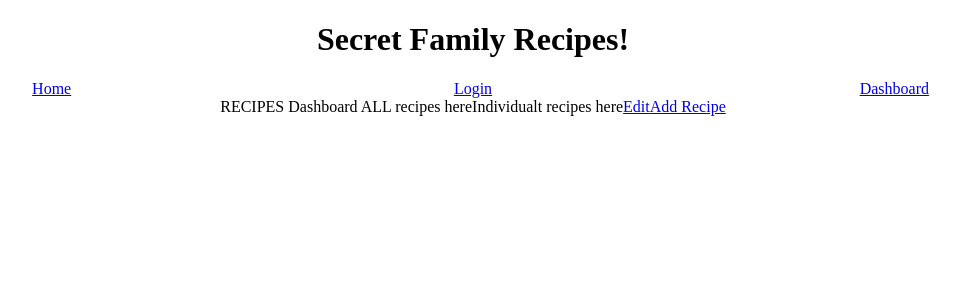
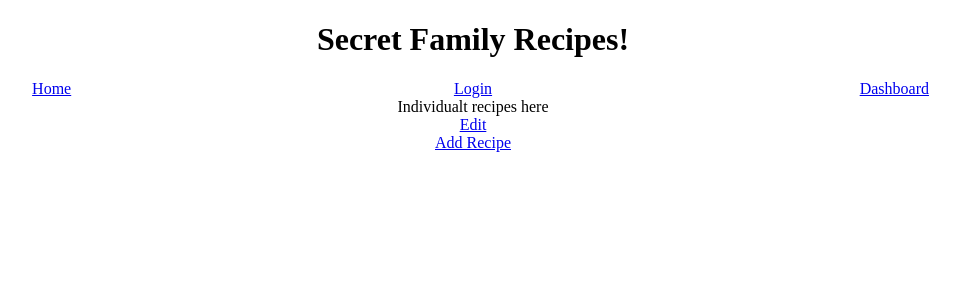
Before and after one commit to bw-secret-family-recipes-4/Front-End, a React (Create React App) app in the folder family-recipes/: page /dashboard in a window 1280 px wide. Shown: the top 300 px of the page, without its empty margins (167-1127 px from the left). Built offline with nearby package versions, Linux system fonts and the light colour scheme.

Commit message:
some styling

```diff
--- a/family-recipes/src/dashboardComponents/Dashboard.js
+++ b/family-recipes/src/dashboardComponents/Dashboard.js
@@ -1,12 +1,17 @@
 import React from "react";
 import { Link } from "react-router-dom";
 import FamilyRecipes from "./FamilyRecipes";
+import "./dashboard.css";
 
 const Dashboard = () => {
-  return <>RECIPES Dashboard ALL recipes here
-  <FamilyRecipes />
-  <Link to="addRecipes">Add Recipe</Link>
-  </>;
+  return (
+    <div className="dashboard">
+      <FamilyRecipes />
+      <div>
+        <Link to="addRecipes">Add Recipe</Link>
+      </div>
+    </div>
+  );
 };
 
 export default Dashboard;
--- a/family-recipes/src/dashboardComponents/FamilyRecipes.js
+++ b/family-recipes/src/dashboardComponents/FamilyRecipes.js
@@ -1,17 +1,17 @@
-import React from "react"
-import {Link} from 'react-router-dom'
+import React from "react";
+import { Link } from "react-router-dom";
 
+import "./dashboard.css";
 
-const FamilyRecipes = () =>{
-    return (
-        <>
-        Individualt recipes here
+const FamilyRecipes = () => {
+  return (
+    <>
+      Individualt recipes here
+      <div>
+        <Link to="/edit">Edit</Link> {/* THis needs to be in the map function for the person*/}
+      </div>
+    </>
+  );
+};
 
-
-
-        <Link to="/edit">Edit</Link>
-        </>
-    )
-}
-
-export default FamilyRecipes
+export default FamilyRecipes;
--- /dev/null
+++ b/family-recipes/src/dashboardComponents/dashboard.css
@@ -0,0 +1,12 @@
+*{
+    text-align: center;
+}
+.dashboard{
+    display: flex;
+    justify-content: center;
+    justify-items: center;
+    flex-wrap: wrap;
+}
+div{
+    width: 100%;
+}
```
